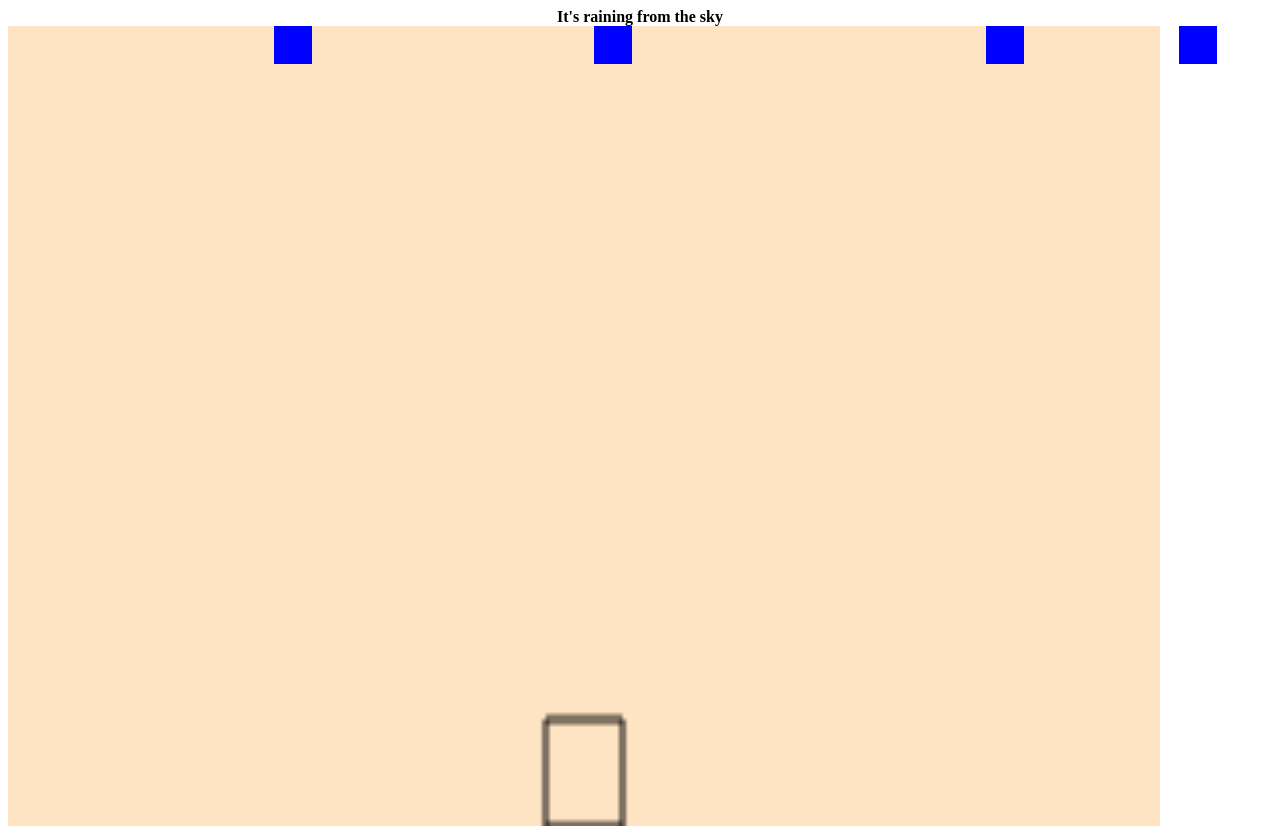
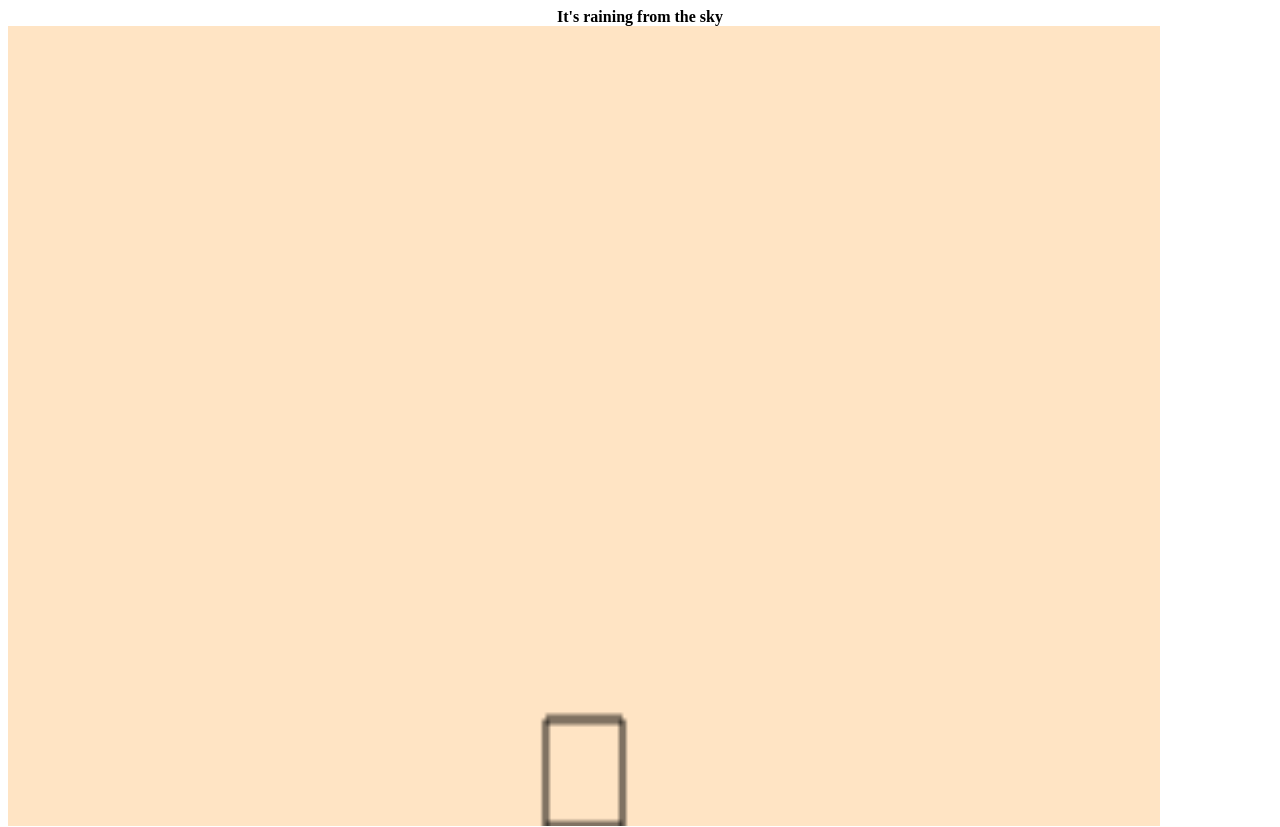
Before and after one commit to KDT-IaaS-Class-One-Group/avoid-rain, a website: page index.html in a window 1280 px wide. Shown: the top 827 px of the page. Drawn offline with Linux system fonts and the light colour scheme.

Commit message:
비 내려오기 프로토타입

```diff
--- a/index.html
+++ b/index.html
@@ -44,7 +44,7 @@
       let leftPressed = false;
       let upPressed = false;
       let downPressed = false;
-
+      let pos = 0
       document.addEventListener("keydown", keyDownHandler, false);
       document.addEventListener("keyup", keyUpHandler, false);
 
@@ -109,14 +109,22 @@ let interval = setInterval(function(){
       let xx = Math.floor(Math.random()* 1400)
       let yy = Math.floor(Math.random()* 1)
       let xString = xx.toString()
-      let yString = yy.toString()
       newDiv.style.left = xString+"px"
-      newDiv.style.top = yString+"px"
+      newDiv.style.top = "px"
       canw.appendChild(newDiv)
+      console.log(pos)
+
+      let interv = setInterval(down, 10)
+      function down(){
+        newDiv.style.top = pos + "px"
+        pos++
+        if(pos === 900){
+          clearInterval(interv)
+        }
+    }}
+    ,1000)
 
 
-}
-    ,1000)
     </script>
   </body>
   </html>
```
